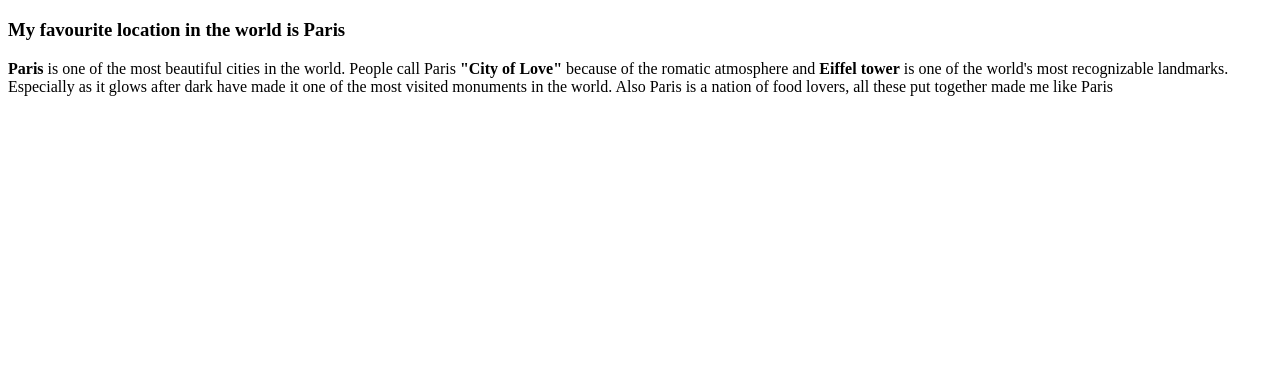
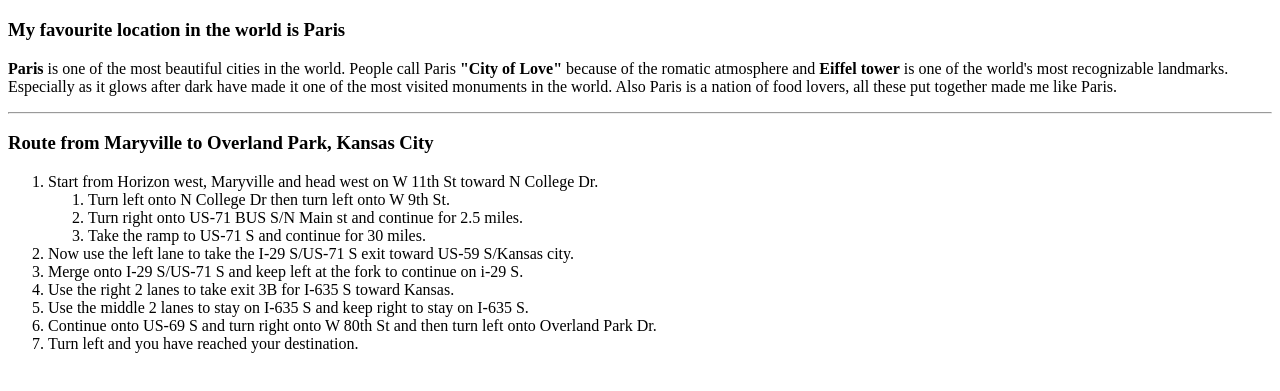
Before and after one commit to 44-563-WebApps-F21/webapps-f21-assignment-3-divyareddyvanipanta, a plain HTML site: page index.html in a window 1280 px wide. Shown: the part 61-452 px from the top of the page. Drawn offline with Linux system fonts and the light colour scheme.

Commit message:
Ordered list
Added directions to my favorite place

```diff
--- a/index.html
+++ b/index.html
@@ -11,7 +11,23 @@
             because of the romatic atmosphere and <b>Eiffel tower</b> is one of the world's most recognizable
             landmarks.<br>
             Especially as it glows after dark have made it one of the most visited monuments in the world.
-            Also Paris is a nation of food lovers, all these put together made me like Paris
+            Also Paris is a nation of food lovers, all these put together made me like Paris.
         </p>
+        <hr>
+        <h3>Route from Maryville to Overland Park, Kansas City</h3>
+        <ol>
+            <li>Start from Horizon west, Maryville and head west on W 11th St toward N College Dr.</li>
+            <ol>
+                <li>Turn left onto N College Dr then turn left onto W 9th St.</li>
+                <li>Turn right onto US-71 BUS S/N Main st and continue for 2.5 miles.</li>
+                <li>Take the ramp to US-71 S and continue for 30 miles.</li>
+            </ol>
+            <li>Now use the left lane to take the I-29 S/US-71 S exit toward US-59 S/Kansas city.</li>
+            <li>Merge onto I-29 S/US-71 S and keep left at the fork to continue on i-29 S.</li>
+            <li>Use the right 2 lanes to take exit 3B for I-635 S toward Kansas.</li>
+            <li>Use the middle 2 lanes to stay on I-635 S and keep right to stay on I-635 S.</li>
+            <li>Continue onto US-69 S and turn right onto W 80th St and then turn left onto Overland Park Dr.</li>
+            <li>Turn left and you have reached your destination.</li>
+        </ol>
     </body>
 </html>
```
